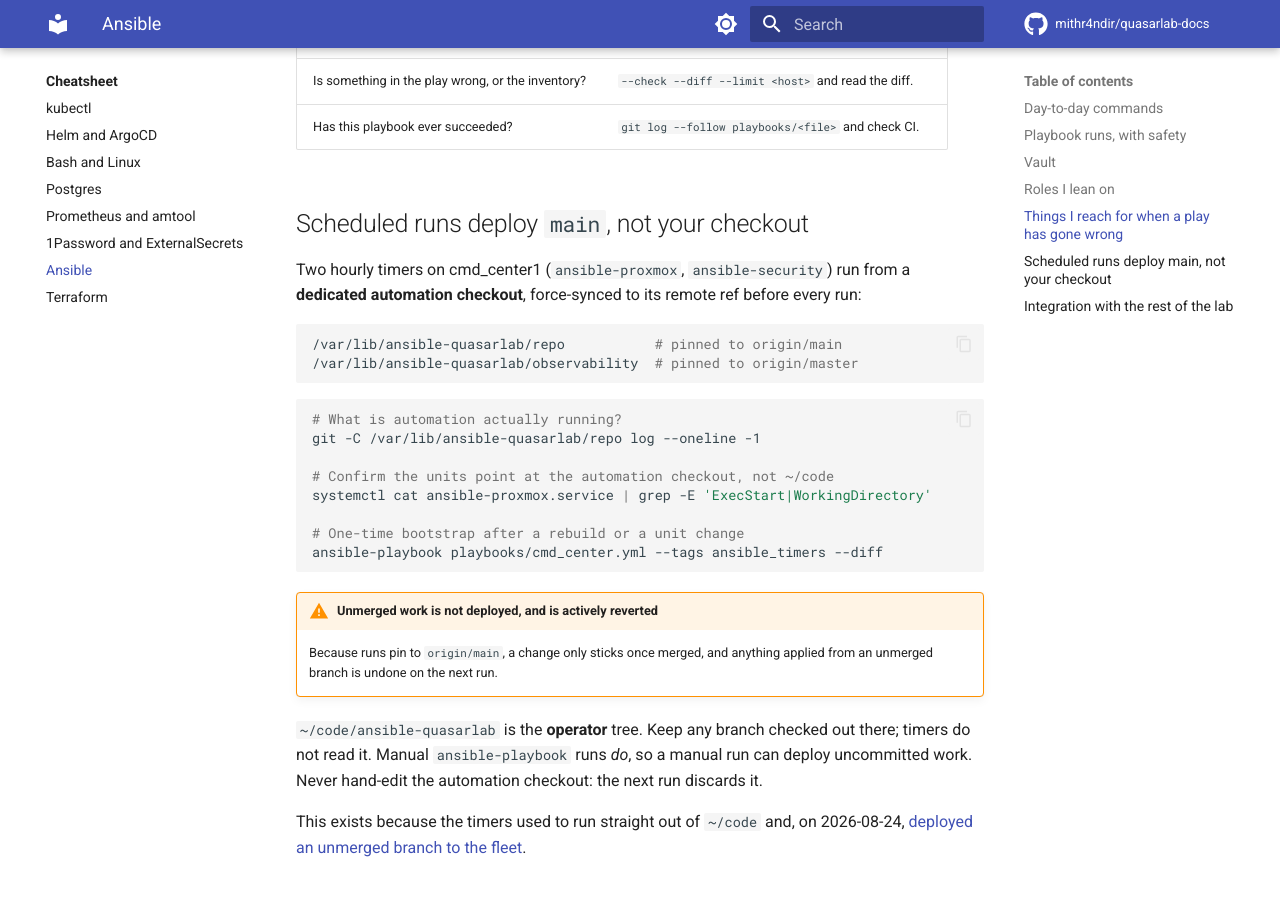
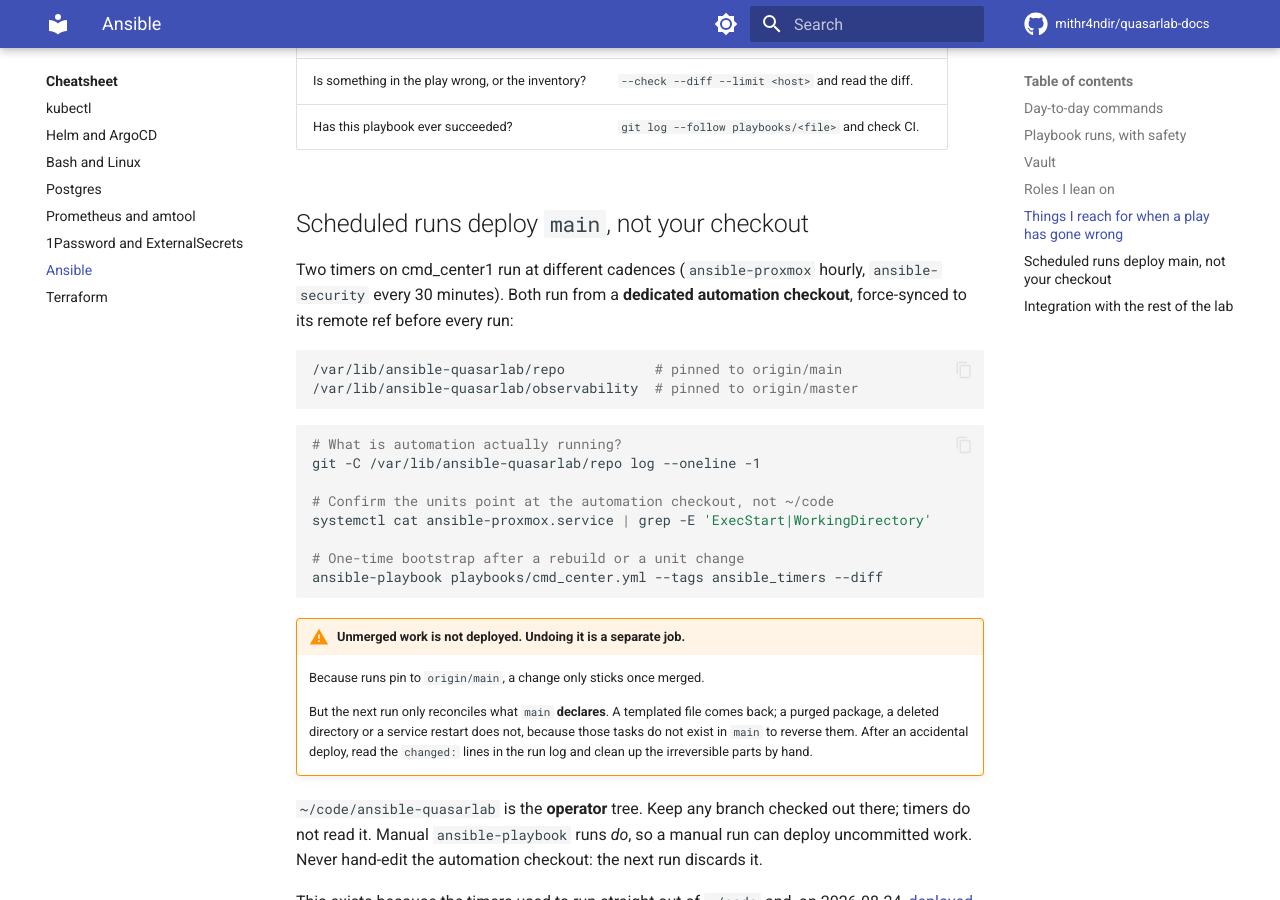
Before and after one commit to mithr4ndir/quasarlab-docs, an MkDocs documentation site: the page built from docs/cheatsheet/ansible.md, in a window 1280 px wide and 900 px high, scrolled down 1656 px. Built offline with MkDocs 1.6.1 and Material for MkDocs 9.7.7, drawn with Linux system fonts in a browser that asks for light colours; comment, search, counter and statistics services are not loaded.

Commit message:
Correct the cadence and the revert claim on the cheatsheet
Same two Codex findings as ansible-quasarlab#146, which apply verbatim
here.

ansible-security runs every 30 minutes, not hourly; only ansible-proxmox is
hourly.

And the warning claimed unmerged work is "actively reverted" on the next
run. Pinning to origin/main reconciles only what main declares: a templated
file comes back, but a purged package, a deleted directory or a service
restart does not, because those tasks do not exist in main to reverse them.
Verified against the 2026-08-24 deploy, where the NVIDIA purge and the
deleted config.migrated both survived. Telling an operator otherwise would
lead them to skip remediation.

````diff
--- a/docs/cheatsheet/ansible.md
+++ b/docs/cheatsheet/ansible.md
@@ -65,7 +65,8 @@ The vault password lives in a `pass`/`gopass` entry locally and is referenced vi
 
 ## Scheduled runs deploy `main`, not your checkout
 
-Two hourly timers on cmd_center1 (`ansible-proxmox`, `ansible-security`) run
+Two timers on cmd_center1 run at different cadences (`ansible-proxmox` hourly,
+`ansible-security` every 30 minutes). Both run
 from a **dedicated automation checkout**, force-synced to its remote ref before
 every run:
 
@@ -85,9 +86,14 @@ systemctl cat ansible-proxmox.service | grep -E 'ExecStart|WorkingDirectory'
 ansible-playbook playbooks/cmd_center.yml --tags ansible_timers --diff
 ```
 
-!!! warning "Unmerged work is not deployed, and is actively reverted"
-    Because runs pin to `origin/main`, a change only sticks once merged, and
-    anything applied from an unmerged branch is undone on the next run.
+!!! warning "Unmerged work is not deployed. Undoing it is a separate job."
+    Because runs pin to `origin/main`, a change only sticks once merged.
+
+    But the next run only reconciles what `main` **declares**. A templated file
+    comes back; a purged package, a deleted directory or a service restart does
+    not, because those tasks do not exist in `main` to reverse them. After an
+    accidental deploy, read the `changed:` lines in the run log and clean up the
+    irreversible parts by hand.
 
 `~/code/ansible-quasarlab` is the **operator** tree. Keep any branch checked out
 there; timers do not read it. Manual `ansible-playbook` runs *do*, so a manual
````
